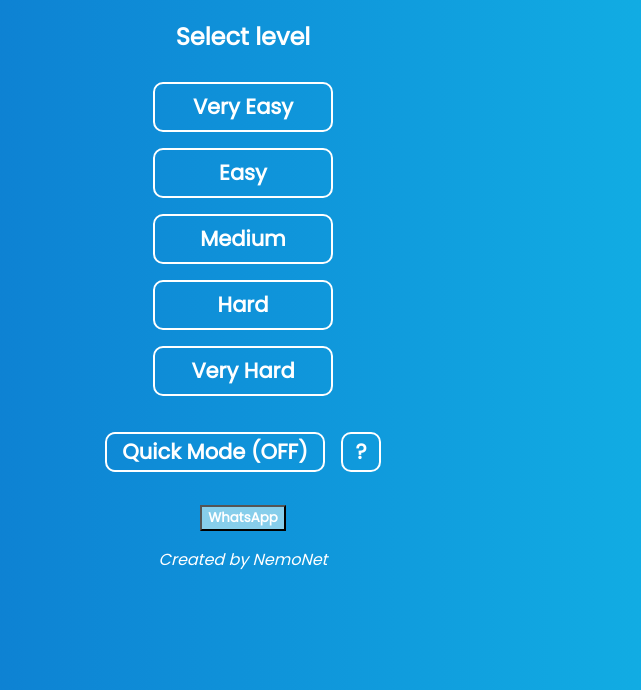
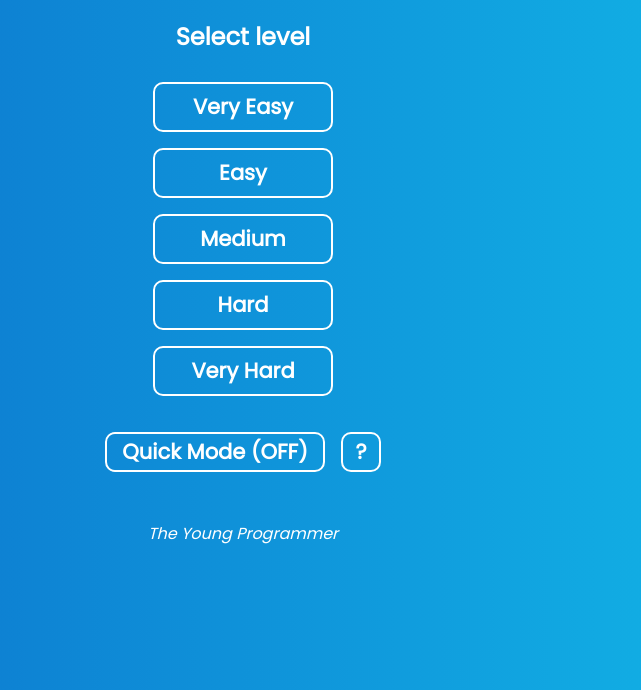
Before and after one commit to The-Young-Programmer/Math-Quize, a plain HTML site: page index.html in a window 1280 px wide. Shown: the part 110-800 px from the top of the page, without its empty margins (397-1038 px from the left). Drawn offline with nearby package versions, Linux system fonts and the light colour scheme; some packages are replaced by stand-ins of ours; a script that the page names is missing.

Commit message:
Update index.html

```diff
--- a/index.html
+++ b/index.html
@@ -65,8 +65,8 @@
         <button id="res">Reset</button>
     </div>
     <br />
-        <footer>  <div><right><form action="https://wa.me/2348156622466?text=I%20like%20your%20programming,%20my%20name%20is%20"><button style="color:white; background-color:skyblue;" action="">WhatsApp</button> </form></right> </div>
-            <p><em>Created by NemoNet </em></p>
+        <footer>
+            <p><em>The Young Programmer  </em></p>
       </footer>
     </body>
     <script src="script.js"></script>
```
